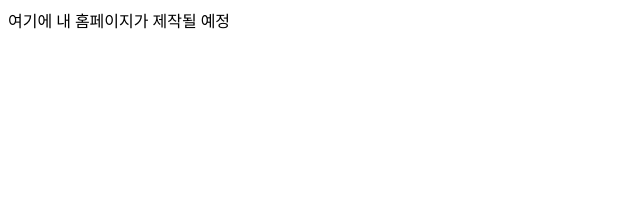
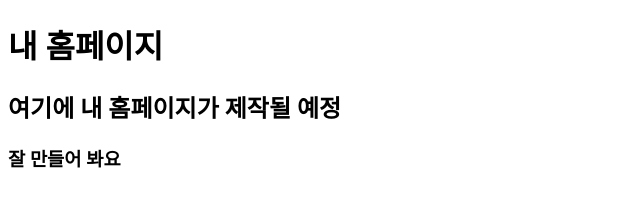
Before and after one commit to seungjuneHwang/ksaiweb2024, a plain HTML site: page index.html in a window 1280 px wide. Shown: the whole page, without its empty margins (0-640 px from the left). Drawn offline with Linux system fonts and the light colour scheme.

Commit message:
h1 태그 연습

```diff
--- a/index.html
+++ b/index.html
@@ -5,7 +5,8 @@
     <title>내 홈페이지</title>
   </head>
   <body>
-    여기에 내 홈페이지가 제작될 예정
-
+    <h1>내 홈페이지</h1>
+    <h2>여기에 내 홈페이지가 제작될 예정</h2>
+    <h3>잘 만들어 봐요</h3>
   </body>
 </html>
```
